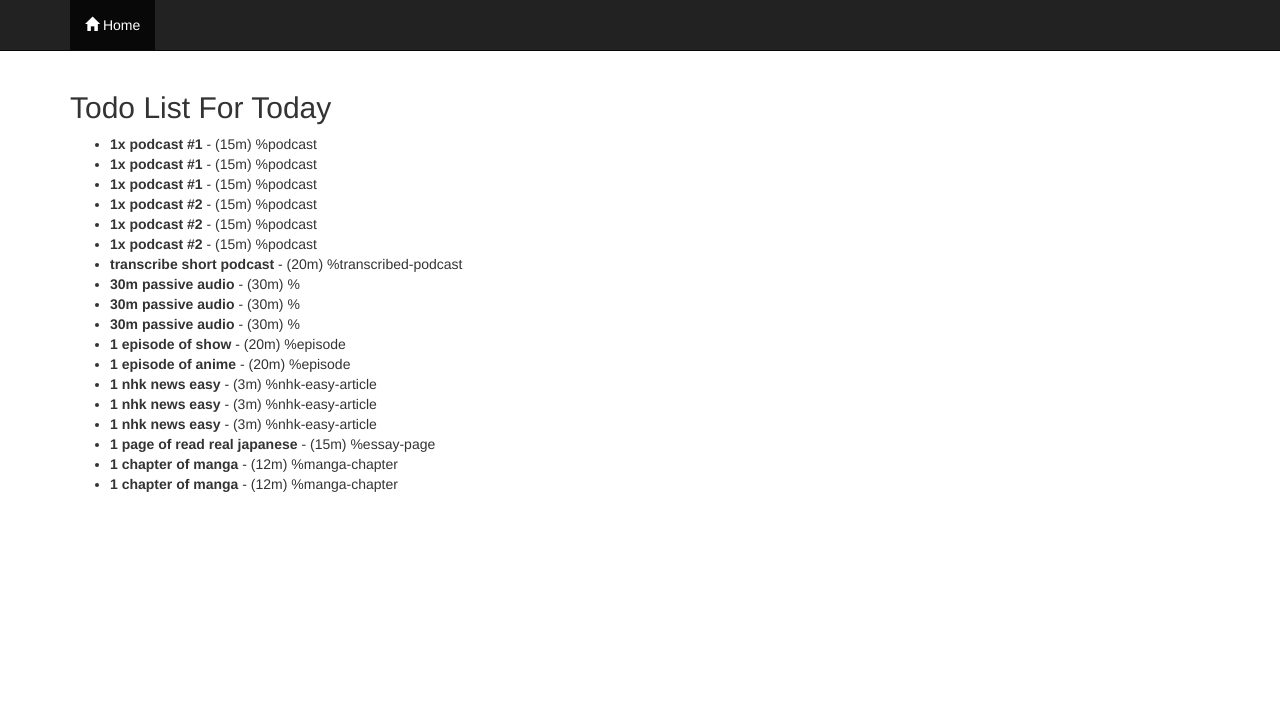
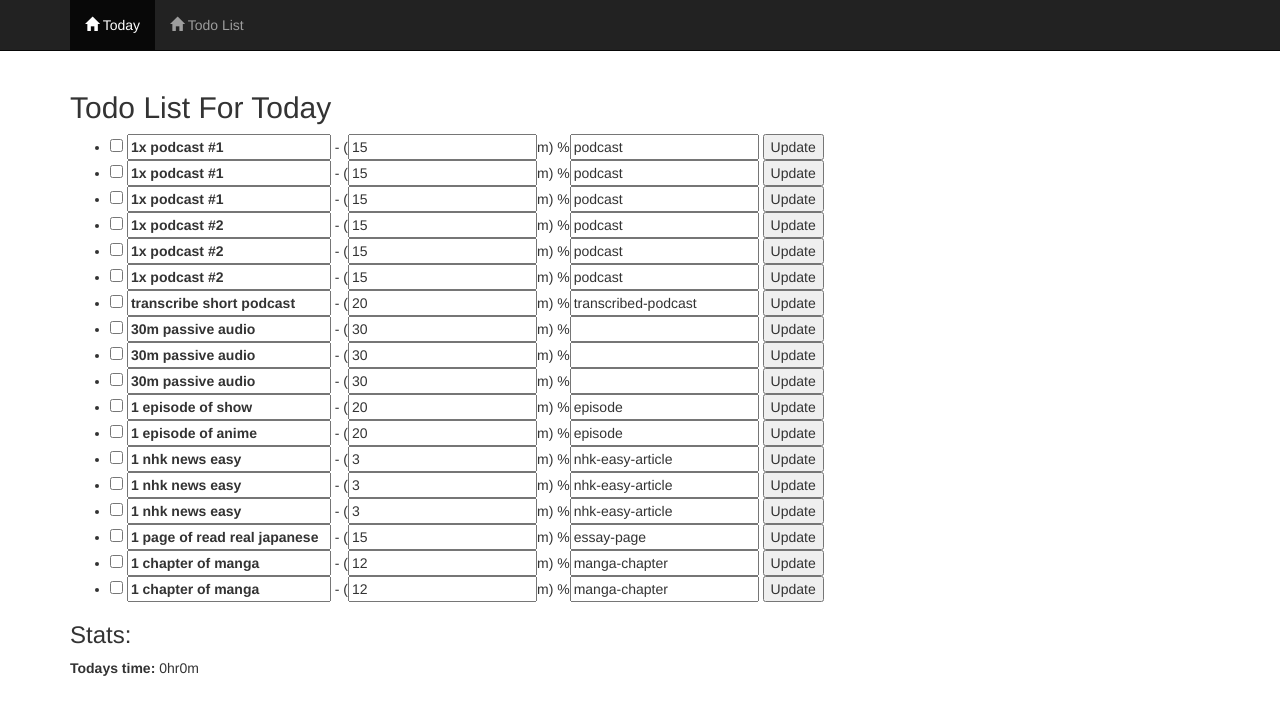
Before and after one commit to ehaliewicz/time-tracker, a Django app: page /today/ in a window 1280 px wide. Shown: the top 715 px of the page. Run offline with Django 3.2, Linux system fonts and the light colour scheme; data comes from the database, SQL or seed files in the repository; data that the repository does not hold is empty; some libraries are stand-ins or nearby versions.

Commit message:
add adding new todo items, updating logs, and calculating time

```diff
--- a/gettingstarted/urls.py
+++ b/gettingstarted/urls.py
@@ -15,6 +15,7 @@ import hello.views
 # Learn more here: https://docs.djangoproject.com/en/2.1/topics/http/urls/
 
 urlpatterns = [
+    path("today/<int:log_id>", hello.views.UpdateLogView.as_view(), name="update todo log"),
     path("today/", hello.views.todays_todos, name="todays todos"),
     path("todo_list/", hello.views.todo_list, name="todo list"),
     path("", hello.views.redirect_to_today, name="")
--- a/hello/models.py
+++ b/hello/models.py
@@ -1,14 +1,27 @@
 from django.db import models
-
+from django.forms import ModelForm
 
 class TodoItem(models.Model):
+    unique_id = models.AutoField(primary_key=True)
     description = models.CharField(max_length=1024)
     duration = models.IntegerField()
     tag = models.CharField(max_length=128)
 
 
 class TodoLog(models.Model):
+    unique_id = models.AutoField(primary_key=True)
+    completion = models.BooleanField(default=False)
     description = models.CharField(max_length=1024)
     duration = models.IntegerField()
     tag = models.CharField(max_length=128)
     date = models.DateField()
+
+class TodoItemForm(ModelForm):
+    class Meta:
+        model = TodoItem
+        fields = ('description', 'duration', 'tag')
+
+class TodoLogForm(ModelForm):
+    class Meta:
+        model = TodoLog
+        fields = '__all__'
--- a/hello/templates/base.html
+++ b/hello/templates/base.html
@@ -47,9 +47,26 @@
 <nav class="navbar navbar-default navbar-static-top navbar-inverse">
   <div class="container">
     <ul class="nav navbar-nav">
+      {% if request.path == "/today/" %}
       <li class="active">
-        <a href="/"><span class="glyphicon glyphicon-home"></span> Home</a>
+        <a href="/today"><span class="glyphicon glyphicon-home"></span> Today</a>
       </li>
+      {% else %}
+      <li class="">
+        <a href="/today"><span class="glyphicon glyphicon-home"></span> Today</a>
+      </li>
+      {% endif %}
+
+
+      {% if request.path == "/todo_list/" %}
+      <li class="active">
+        <a href="/todo_list"><span class="glyphicon glyphicon-home"></span> Todo List</a>
+      </li>
+      {% else %}
+      <li>
+        <a href="/todo_list"><span class="glyphicon glyphicon-home"></span> Todo List</a>
+      </li>
+      {% endif %}
     </ul>
   </div>
 </nav>
--- a/hello/templates/todays_todos.html
+++ b/hello/templates/todays_todos.html
@@ -11,11 +11,24 @@
 <ul>
 
 {% for todo in todo_logs %}
-    <li><span style="font-weight:bold;">{{ todo.description }}</span> - ({{ todo.duration }}m) %{{ todo.tag }}</li>
+    <li>
+      <form action="/today/{{todo.instance.unique_id}}" method="post">
+        {% csrf_token %}
+        {{ todo.completion }}
+        <span style="font-weight:bold;">{{ todo.description }}</span> - ({{ todo.duration }}m) %{{ todo.tag }}
+        <span style="display: none;">{{ todo.date }}</span>
+
+        <input type="submit" value="Update">
+      </form>
+    </li>
 {% endfor %}
 
 </ul>
 
+<h3>
+Stats:
+</h3>
+<span style="font-weight:bold;">Todays time:</span> {{completed_time.0}}hr{{completed_time.1}}m
 </div>
 
 {% endblock %}
--- a/hello/templates/todo_list.html
+++ b/hello/templates/todo_list.html
@@ -17,6 +17,12 @@
 
 </ul>
 
+<form action="/todo_list/" method="post">
+  {% csrf_token %}
+  {{ form }}
+  <input type="submit" value="Submit">
+</form>
+
 </div>
 
 {% endblock %}
--- a/hello/views.py
+++ b/hello/views.py
@@ -1,14 +1,10 @@
 from django.shortcuts import redirect, render
 from django.http import HttpResponse
+from django.views.decorators.csrf import csrf_protect
+from django.views import View
 
-from .models import TodoItem, TodoLog
+from .models import TodoItem, TodoLog, TodoItemForm, TodoLogForm
 import datetime
-
-# Create your views here.
-def index(request):
-    # return HttpResponse('Hello from Python!')
-    return render(request, "index.html")
-
 
 def todoItemToLog(item, date):
     return TodoLog(
@@ -48,33 +44,71 @@ def todo_list_or_defaults():
         return all_todo_items
 
 
+class UpdateLogView(View):
+    http_method_names = ['post']
+
+    def post(self, request, log_id):
+        form = TodoLogForm(request.POST)
+        if form.is_valid():
+            form.instance.unique_id = log_id
+            form.instance.save()
+        else:
+            raise Exception("Error(s) updating or creating todo log {}".format(form.errors))
+
+
+        return redirect("/today")
+
+
+def calculate_stats():
+
+    today = datetime.date.today()
+    todo_logs_for_today = TodoLog.objects.filter(date=today)
+    completed_time = sum([log.duration for log in todo_logs_for_today if log.completion])
+    return {
+        'completed_time': get_hr_min(completed_time)
+    }
+
+
+def get_hr_min(m):
+    return int(m//60), m%60
+
+@csrf_protect
 def todays_todos(request):
-
-    #greeting = Greeting()
-    #greeting.save()
-
-    #greetings = Greeting.objects.all()
-
     today = datetime.date.today()
 
     todo_logs_for_today = TodoLog.objects.filter(date=today)
+
+
     if len(todo_logs_for_today) == 0:
         # create a list of TodoLogs from TodoItems
         all_todo_items = todo_list_or_defaults() #TodoItem.objects.all()
 
         new_todo_logs = []
         for item in all_todo_items:
-            log = todoItemToLog(item,today)
+            log = todoItemToLog(item, today)
             log.save()
             new_todo_logs.append(log)
 
         todo_logs_for_today = new_todo_logs
 
+    calced_stats = calculate_stats()
 
-    return render(request, "todays_todos.html", {"todo_logs": todo_logs_for_today}) #greetings})
+    return render(request, "todays_todos.html", {
+        "todo_logs": [TodoLogForm(instance=todo_log) for todo_log in todo_logs_for_today],
+        "completed_time": calced_stats['completed_time']
+    })
 
 
+@csrf_protect
 def todo_list(request):
+    if request.method == 'POST':
+        form = TodoItemForm(request.POST)
+        if form.is_valid():
+            form.save()
+        else:
+            raise Exception("Error creating new todo item")
+    else:
+        form = TodoItemForm()
 
     #greeting = Greeting()
     #greeting.save()
@@ -82,7 +116,12 @@ def todo_list(request):
     #greetings = Greeting.objects.all()
 
     all_todo_items = todo_list_or_defaults #TodoItem.objects.all()
-    return render(request, "todo_list.html", {"todo_items": all_todo_items})
+    return render(request, "todo_list.html",
+                {
+                    "todo_items": all_todo_items,
+                    "form": form
+                }
+            )
 
 
 def redirect_to_today(request):
```
Also changed, not shown: hello/templates/db.html (deleted, +0 -21 lines), hello/templates/index.html (deleted, +0 -58 lines), hello/templates/todos.html (deleted, +0 -21 lines), hello/migrations/0005_todolog_completion.py (added), hello/migrations/0006_alter_todolog_id.py (added), hello/migrations/0007_rename_id_todolog_unique_id_remove_todoitem_id_and_more.py (added).
